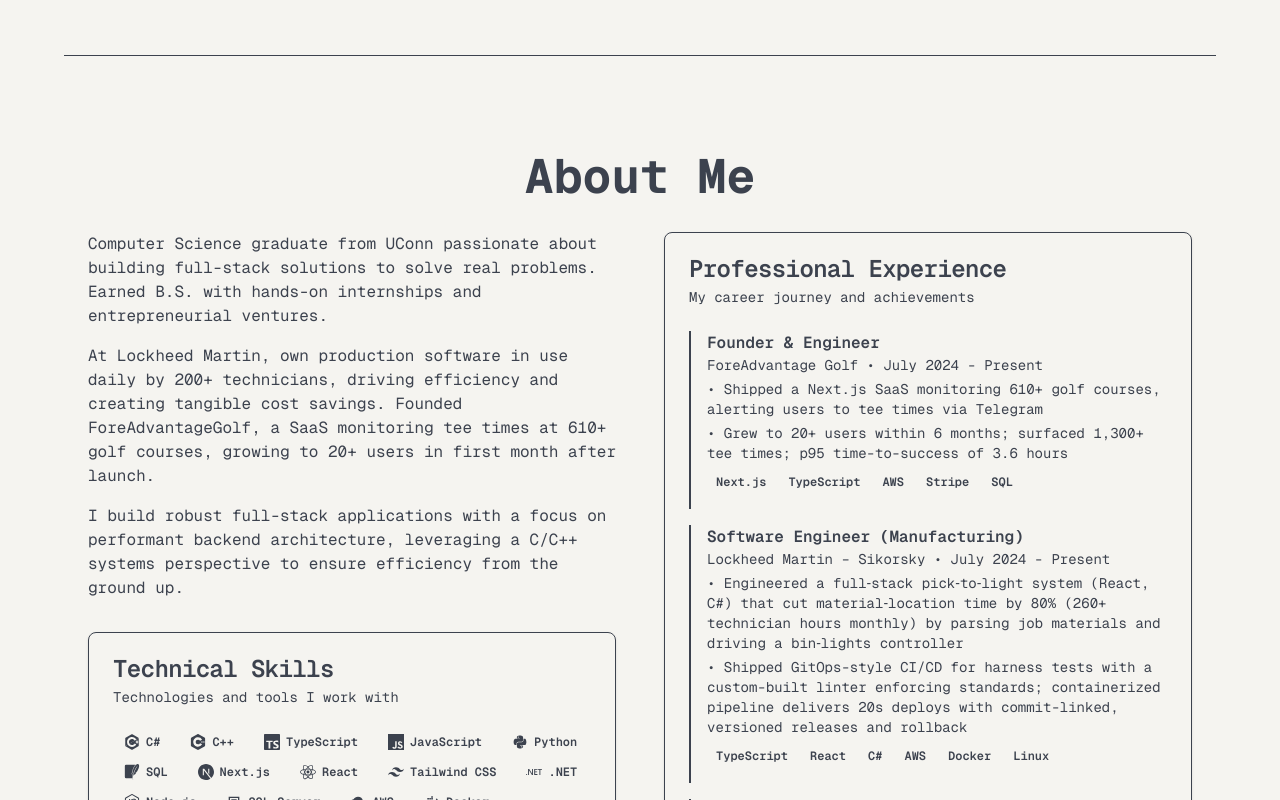
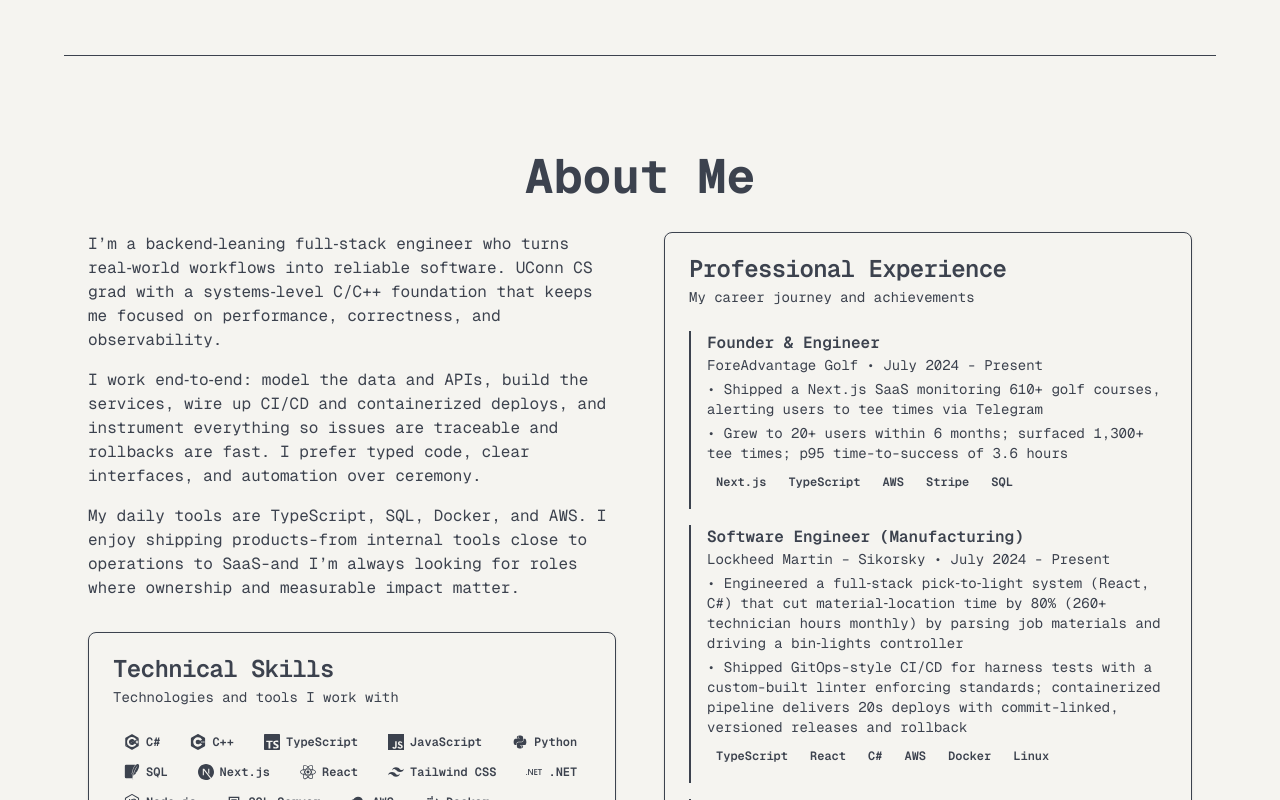
Before and after one commit to cgorski03/colingorski-portfolio, a Next.js app: page / in a window 1280 px wide. Shown: the part 417-1217 px from the top of the page. Built offline with nearby package versions, Linux system fonts and the light colour scheme.

Commit message:
about: description I am never going to really like this wording

```diff
--- a/src/components/sections/about.tsx
+++ b/src/components/sections/about.tsx
@@ -94,9 +94,9 @@
 const aboutData = {
   title: "About Me",
   description: [
-    "Computer Science graduate from UConn passionate about building full-stack solutions to solve real problems. Earned B.S. with hands-on internships and entrepreneurial ventures.",
-    "At Lockheed Martin, own production software in use daily by 200+ technicians, driving efficiency and creating tangible cost savings. Founded ForeAdvantageGolf, a SaaS monitoring tee times at 610+ golf courses, growing to 20+ users in first month after launch.",
-    "I build robust full-stack applications with a focus on performant backend architecture, leveraging a C/C++ systems perspective to ensure efficiency from the ground up."
+    "I’m a backend‑leaning full‑stack engineer who turns real‑world workflows into reliable software. UConn CS grad with a systems‑level C/C++ foundation that keeps me focused on performance, correctness, and observability.",
+    "I work end‑to‑end: model the data and APIs, build the services, wire up CI/CD and containerized deploys, and instrument everything so issues are traceable and rollbacks are fast. I prefer typed code, clear interfaces, and automation over ceremony.",
+    "My daily tools are TypeScript, SQL, Docker, and AWS. I enjoy shipping products-from internal tools close to operations to SaaS-and I’m always looking for roles where ownership and measurable impact matter."
   ],
   experience: [
     {
```
Lines whose indentation alone changed are shown as unchanged.
